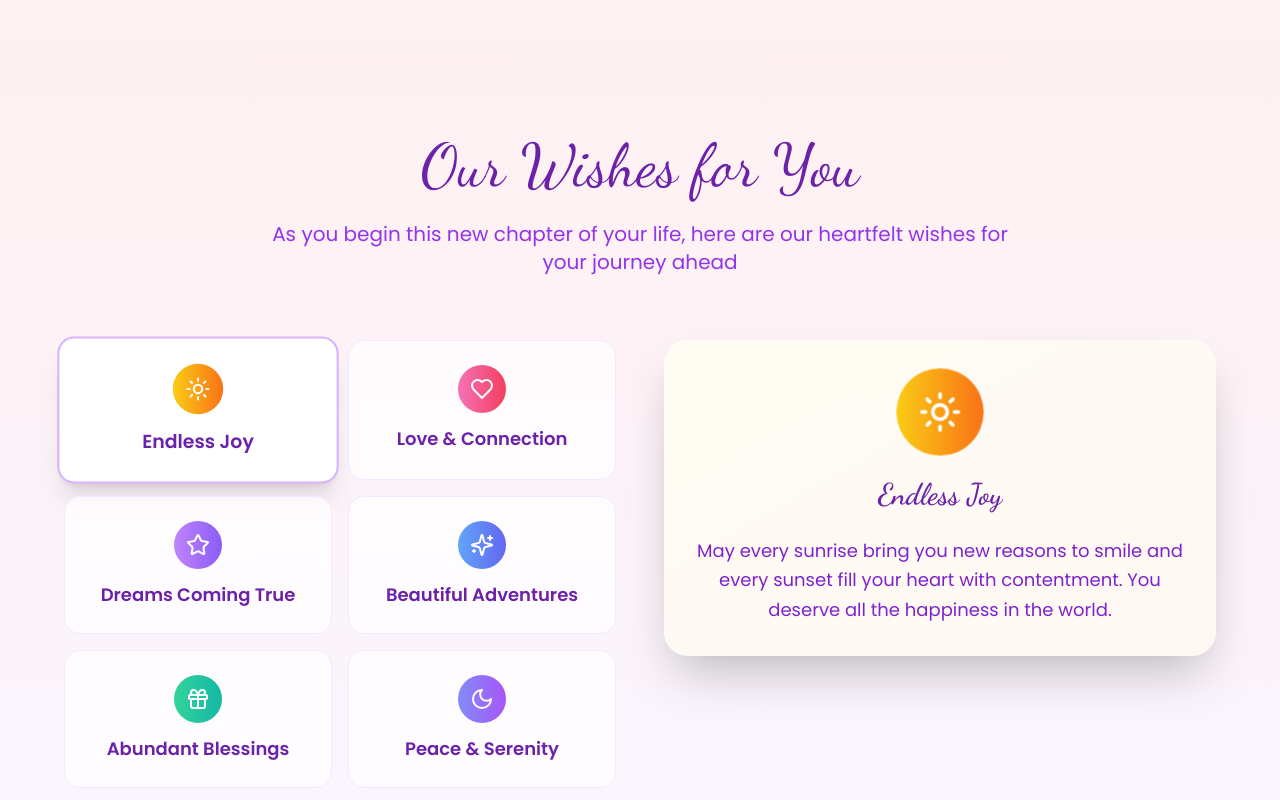
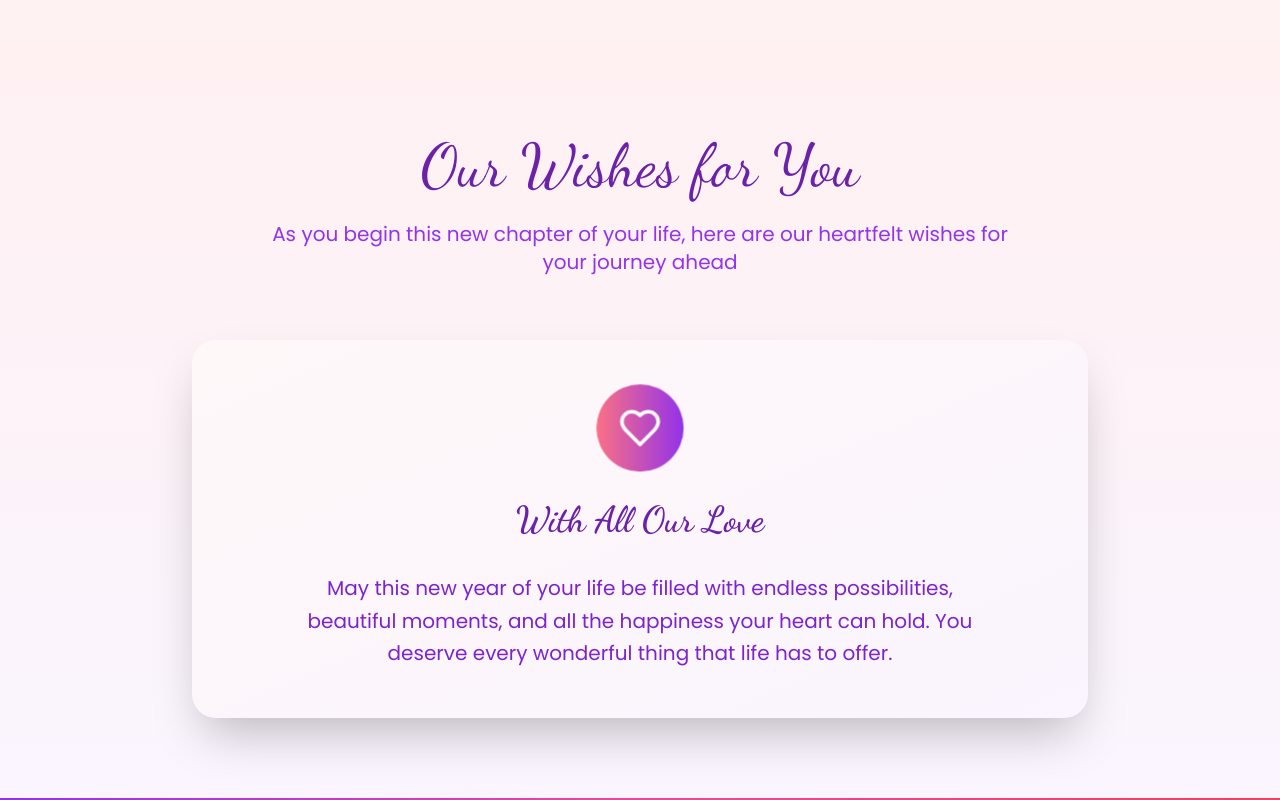
Before and after one commit to Ron373465/ruhamah-rachel-twenty-love, a React (Vite) app: page / in a window 1280 px wide. Shown: the part 1700-2500 px from the top of the page. Built offline with nearby package versions, Linux system fonts and the light colour scheme.

Commit message:
Remove wish selection boxes
Removed the wish selection boxes from the WishesSection component.

```diff
--- a/src/components/WishesSection.tsx
+++ b/src/components/WishesSection.tsx
@@ -1,53 +1,11 @@
 
-import { useState } from 'react';
-import { Heart, Star, Sparkles, Gift, Sun, Moon } from 'lucide-react';
+import { Heart } from 'lucide-react';
 
 const WishesSection = () => {
-  const [selectedWish, setSelectedWish] = useState(0);
-
-  const wishes = [
-    {
-      icon: Sun,
-      title: "Endless Joy",
-      wish: "May every sunrise bring you new reasons to smile and every sunset fill your heart with contentment. You deserve all the happiness in the world.",
-      color: "from-yellow-400 to-orange-500"
-    },
-    {
-      icon: Heart,
-      title: "Love & Connection",
-      wish: "May you always be surrounded by people who appreciate your beautiful soul and may you continue to touch lives the way you've touched ours.",
-      color: "from-pink-400 to-rose-500"
-    },
-    {
-      icon: Star,
-      title: "Dreams Coming True",
-      wish: "May this new year of your life bring you closer to all your dreams. You have the strength and talent to achieve anything you set your mind to.",
-      color: "from-purple-400 to-violet-500"
-    },
-    {
-      icon: Sparkles,
-      title: "Beautiful Adventures",
-      wish: "May your path be filled with wonderful surprises, exciting adventures, and moments so beautiful they take your breath away.",
-      color: "from-blue-400 to-indigo-500"
-    },
-    {
-      icon: Gift,
-      title: "Abundant Blessings",
-      wish: "May life continue to bless you with good health, amazing opportunities, and the wisdom to recognize how truly special you are.",
-      color: "from-emerald-400 to-teal-500"
-    },
-    {
-      icon: Moon,
-      title: "Peace & Serenity",
-      wish: "May you always find peace in quiet moments and strength in challenging times. You are more resilient than you know.",
-      color: "from-indigo-400 to-purple-500"
-    }
-  ];
-
   return (
     <section className="py-20 px-4 bg-gradient-to-b from-rose-50 to-purple-50">
-      <div className="max-w-6xl mx-auto">
-        <div className="text-center mb-16">
+      <div className="max-w-4xl mx-auto text-center">
+        <div className="mb-16">
           <h2 className="font-dancing text-5xl md:text-6xl mb-6 text-purple-800 animate-fade-in-up">
             Our Wishes for You
           </h2>
@@ -56,51 +14,19 @@ const WishesSection = () => {
           </p>
         </div>
 
-        <div className="grid lg:grid-cols-2 gap-12 items-start">
-          {/* Wish selection buttons */}
-          <div className="grid grid-cols-2 gap-4">
-            {wishes.map((wish, index) => {
-              const IconComponent = wish.icon;
-              return (
-                <div
-                  key={index}
-                  onClick={() => setSelectedWish(index)}
-                  className={`p-6 rounded-2xl cursor-pointer transition-all duration-300 transform hover:scale-105 ${
-                    selectedWish === index
-                      ? 'bg-white shadow-xl border-2 border-purple-300 scale-105'
-                      : 'bg-white/70 hover:bg-white border border-purple-100'
-                  }`}
-                >
-                  <div className="text-center">
-                    <div className={`w-12 h-12 mx-auto mb-3 rounded-full bg-gradient-to-r ${wish.color} flex items-center justify-center text-white`}>
-                      <IconComponent className="w-6 h-6" />
-                    </div>
-                    <h3 className="text-lg font-semibold text-purple-800">
-                      {wish.title}
-                    </h3>
-                  </div>
-                </div>
-              );
-            })}
-          </div>
-
-          {/* Selected wish display */}
-          <div className="bg-white rounded-3xl shadow-2xl p-8 sticky top-8 relative overflow-hidden">
-            <div className={`absolute inset-0 bg-gradient-to-br ${wishes[selectedWish].color} opacity-5`} />
-            <div className="relative z-10">
-              <div className={`w-20 h-20 mx-auto mb-6 rounded-full bg-gradient-to-r ${wishes[selectedWish].color} flex items-center justify-center text-white animate-heart-beat`}>
-                {(() => {
-                  const SelectedIconComponent = wishes[selectedWish].icon;
-                  return <SelectedIconComponent className="w-10 h-10" />;
-                })()}
-              </div>
-              <h3 className="font-dancing text-3xl font-semibold text-center mb-6 text-purple-800">
-                {wishes[selectedWish].title}
-              </h3>
-              <p className="text-lg leading-relaxed text-purple-700 text-center">
-                {wishes[selectedWish].wish}
-              </p>
+        <div className="bg-white rounded-3xl shadow-2xl p-12 relative overflow-hidden">
+          <div className="absolute inset-0 bg-gradient-to-br from-rose-400 to-purple-600 opacity-5" />
+          <div className="relative z-10">
+            <div className="w-20 h-20 mx-auto mb-8 rounded-full bg-gradient-to-r from-rose-400 to-purple-600 flex items-center justify-center text-white animate-heart-beat">
+              <Heart className="w-10 h-10" />
             </div>
+            <h3 className="font-dancing text-4xl font-semibold text-center mb-8 text-purple-800">
+              With All Our Love
+            </h3>
+            <p className="text-xl leading-relaxed text-purple-700 text-center max-w-2xl mx-auto">
+              May this new year of your life be filled with endless possibilities, beautiful moments,
+              and all the happiness your heart can hold. You deserve every wonderful thing that life has to offer.
+            </p>
           </div>
         </div>
       </div>
```
